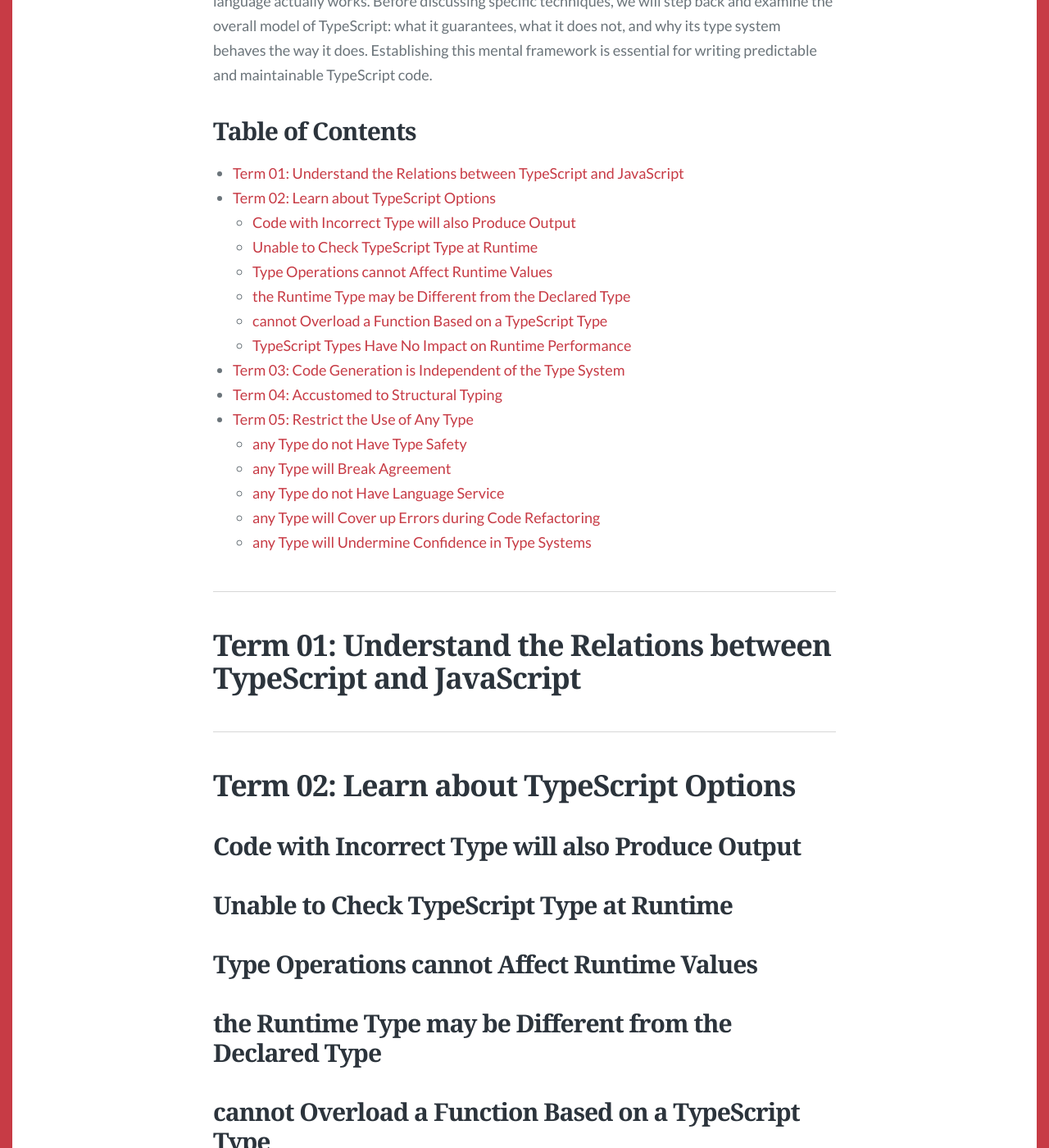
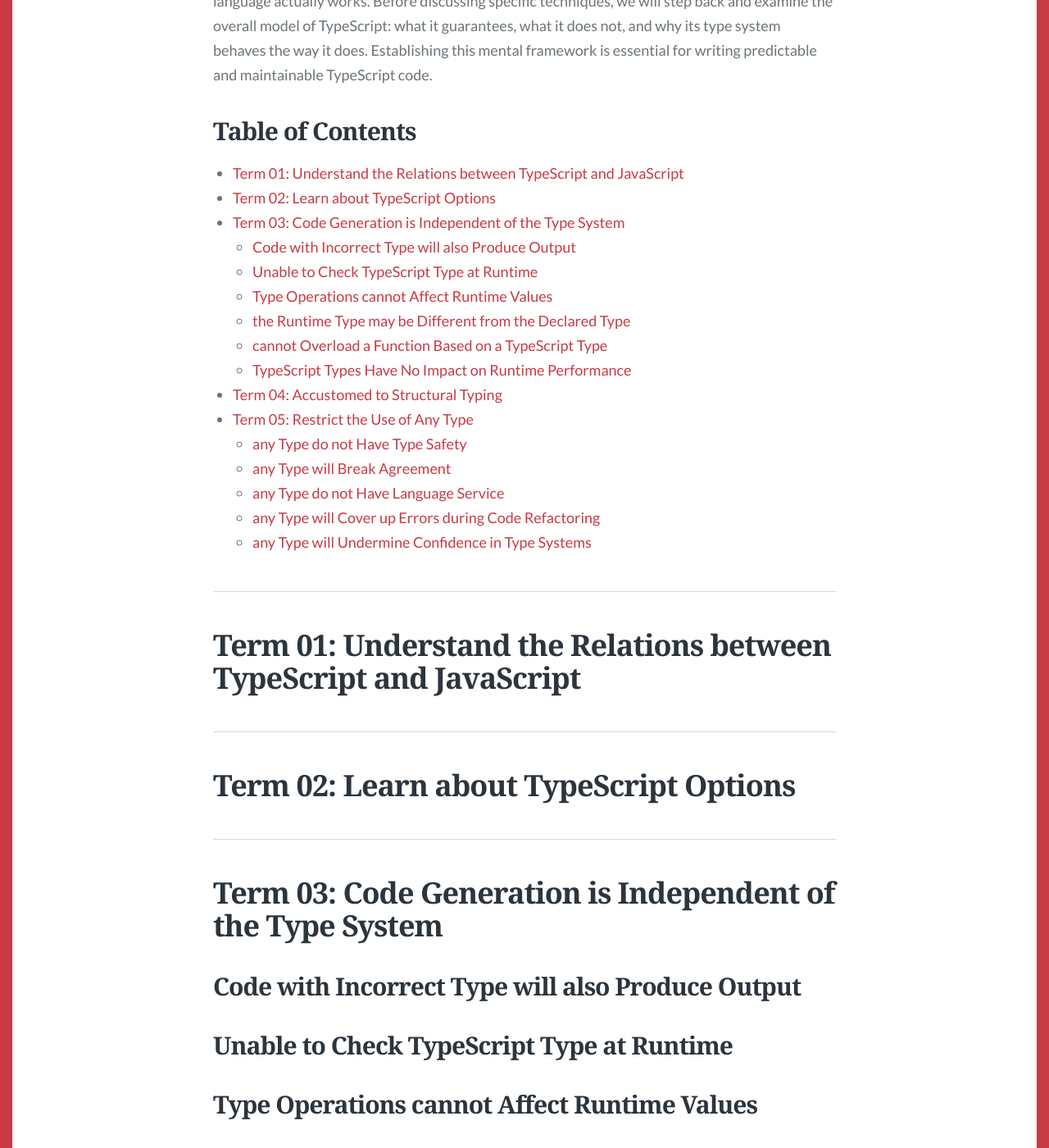
Before and after one commit to HuRuilizhen/HuRuilizhen.github.io, a Jekyll site: the page built from _posts/2026-02-12-Efficient-TypeScript-Learn-about-TypeScript.md, in a window 1280 px wide and 1400 px high, scrolled down 876 px. Shown: the whole window at 82% size. Built offline with Jekyll 4.4.1, drawn with Linux system fonts in a browser that asks for light colours; some web fonts are replaced; comment, search, counter and statistics services are not loaded; some of the changed text lies outside the part shown.

Commit message:
fix(learn-about-ts): revise content struct

```diff
--- a/_posts/2026-02-12-Efficient-TypeScript-Learn-about-TypeScript.md
+++ b/_posts/2026-02-12-Efficient-TypeScript-Learn-about-TypeScript.md
@@ -16,13 +16,13 @@ This article starts a reading-notes series on ***Efficient TypeScript***. Many d
 <!--toc:start-->
 - [Term 01: Understand the Relations between TypeScript and JavaScript](#term-01-understand-the-relations-between-typescript-and-javascript)
 - [Term 02: Learn about TypeScript Options](#term-02-learn-about-typescript-options)
+- [Term 03: Code Generation is Independent of the Type System](#term-03-code-generation-is-independent-of-the-type-system)
   - [Code with Incorrect Type will also Produce Output](#code-with-incorrect-type-will-also-produce-output)
   - [Unable to Check TypeScript Type at Runtime](#unable-to-check-typescript-type-at-runtime)
   - [Type Operations cannot Affect Runtime Values](#type-operations-cannot-affect-runtime-values)
   - [the Runtime Type may be Different from the Declared Type](#the-runtime-type-may-be-different-from-the-declared-type)
   - [cannot Overload a Function Based on a TypeScript Type](#cannot-overload-a-function-based-on-a-typescript-type)
   - [TypeScript Types Have No Impact on Runtime Performance](#typescript-types-have-no-impact-on-runtime-performance)
-- [Term 03: Code Generation is Independent of the Type System](#term-03-code-generation-is-independent-of-the-type-system)
 - [Term 04: Accustomed to Structural Typing](#term-04-accustomed-to-structural-typing)
 - [Term 05: Restrict the Use of Any Type](#term-05-restrict-the-use-of-any-type)
   - [any Type do not Have Type Safety](#any-type-do-not-have-type-safety)
@@ -40,6 +40,10 @@ This article starts a reading-notes series on ***Efficient TypeScript***. Many d
 
 # Term 02: Learn about TypeScript Options
 
+---
+
+# Term 03: Code Generation is Independent of the Type System
+
 ## Code with Incorrect Type will also Produce Output
 
 ## Unable to Check TypeScript Type at Runtime
```
Also changed, not shown: other parts of _posts/2026-02-12-Efficient-TypeScript-Learn-about-TypeScript.md (+0 -4 lines).
